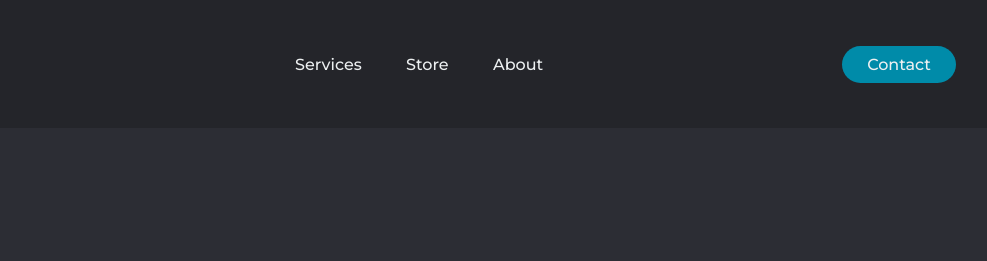
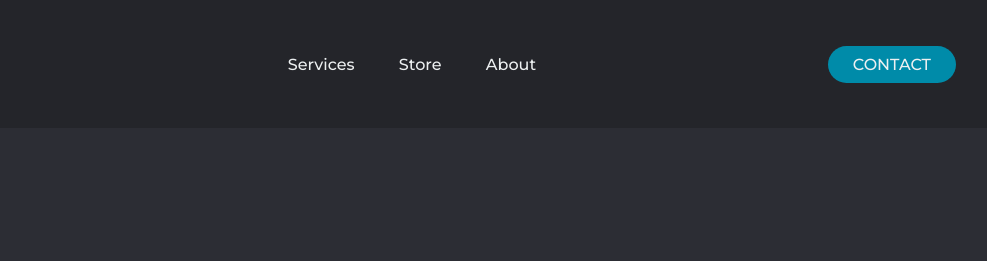
Before and after one commit to soggywaffl/Web-store-dogs, a plain HTML site: page index.html in a window 1280 px wide. Shown: the top 261 px of the page, 196-1183 px from the left. Drawn offline with Linux system fonts and the light colour scheme.

Commit message:
Updated Contact Button
Updated Contact Button from "contact" to "CONTACT".

```diff
--- a/index.html
+++ b/index.html
@@ -20,7 +20,7 @@
           <li><a href="#">About</a></li>
         </ul>
       </nav>
-      <a class="cta" href="#"><button>Contact</button></a>
+      <a class="cta" href="#"><button>CONTACT</button></a>
     </header>
     <div class="search-heading">
       <h1 id="search-desc">we sell dogs. seriously.</h1>
```
